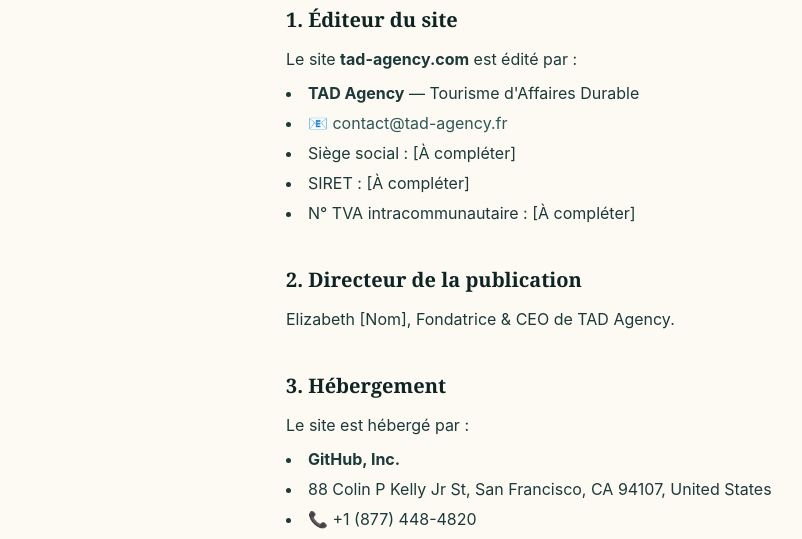
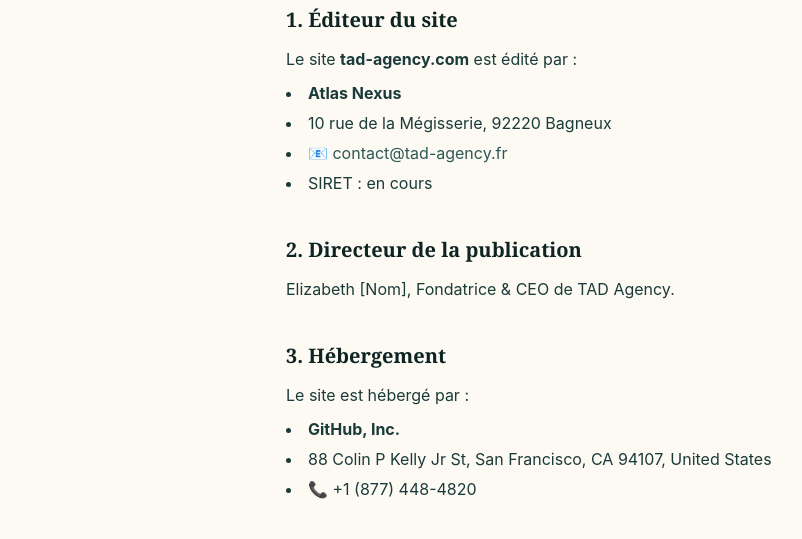
Before and after one commit to elizaponia/tad-agency, a plain HTML site: page mentions-legales/index.html in a window 1280 px wide. Shown: the part 227-766 px from the top of the page, without its empty margins (2-804 px from the left). Drawn offline with nearby package versions, Linux system fonts and the light colour scheme.

Commit message:
Correction mentions légales : éditeur Atlas Nexus, adresse Bagneux, TVA supprimée

```diff
--- a/mentions-legales/index.html
+++ b/mentions-legales/index.html
@@ -42,11 +42,10 @@
       <h2 class="text-xl font-display font-bold text-forest-900 mb-3">1. Éditeur du site</h2>
       <p>Le site <strong>tad-agency.com</strong> est édité par :</p>
       <ul class="list-disc list-inside mt-2 space-y-1">
-        <li><strong>TAD Agency</strong> — Tourisme d'Affaires Durable</li>
+        <li><strong>Atlas Nexus</strong></li>
+        <li>10 rue de la Mégisserie, 92220 Bagneux</li>
         <li>📧 <a href="mailto:contact@tad-agency.fr" class="text-forest-500 hover:underline">contact@tad-agency.fr</a></li>
-        <li>Siège social : [À compléter]</li>
-        <li>SIRET : [À compléter]</li>
-        <li>N° TVA intracommunautaire : [À compléter]</li>
+        <li>SIRET : en cours</li>
       </ul>
     </div>
 
```
